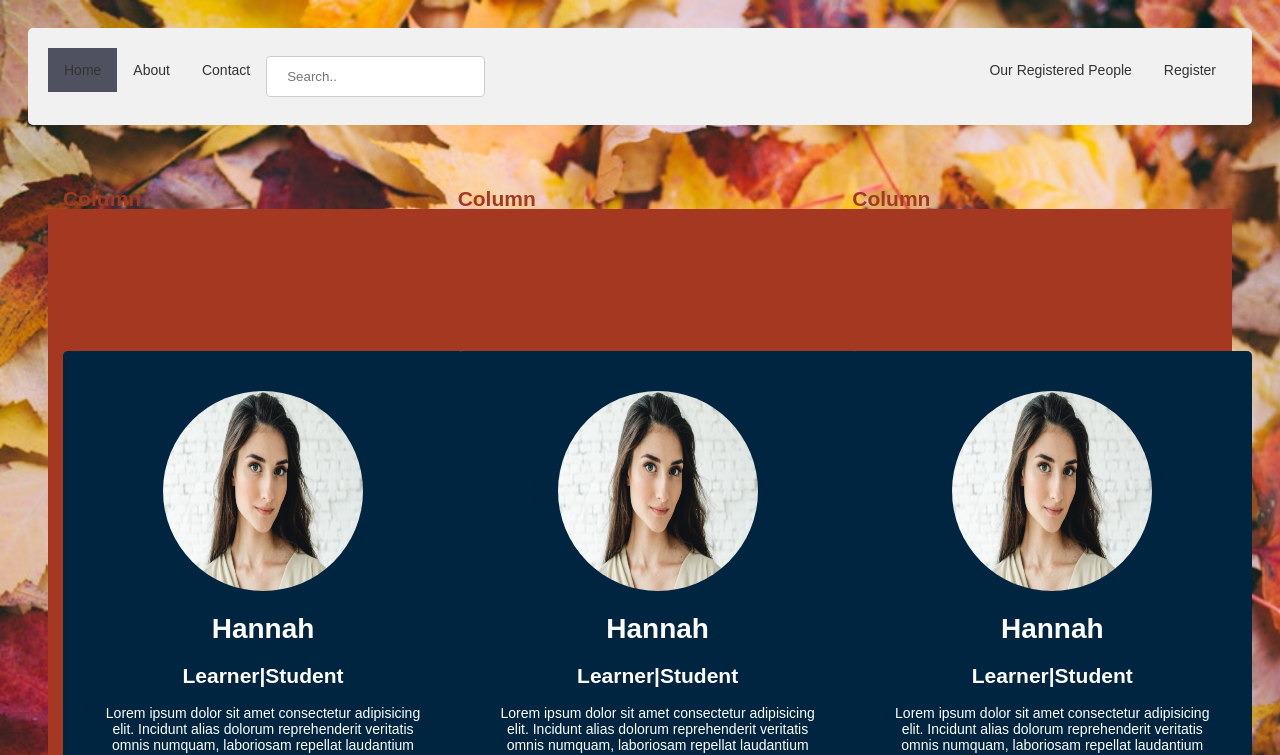
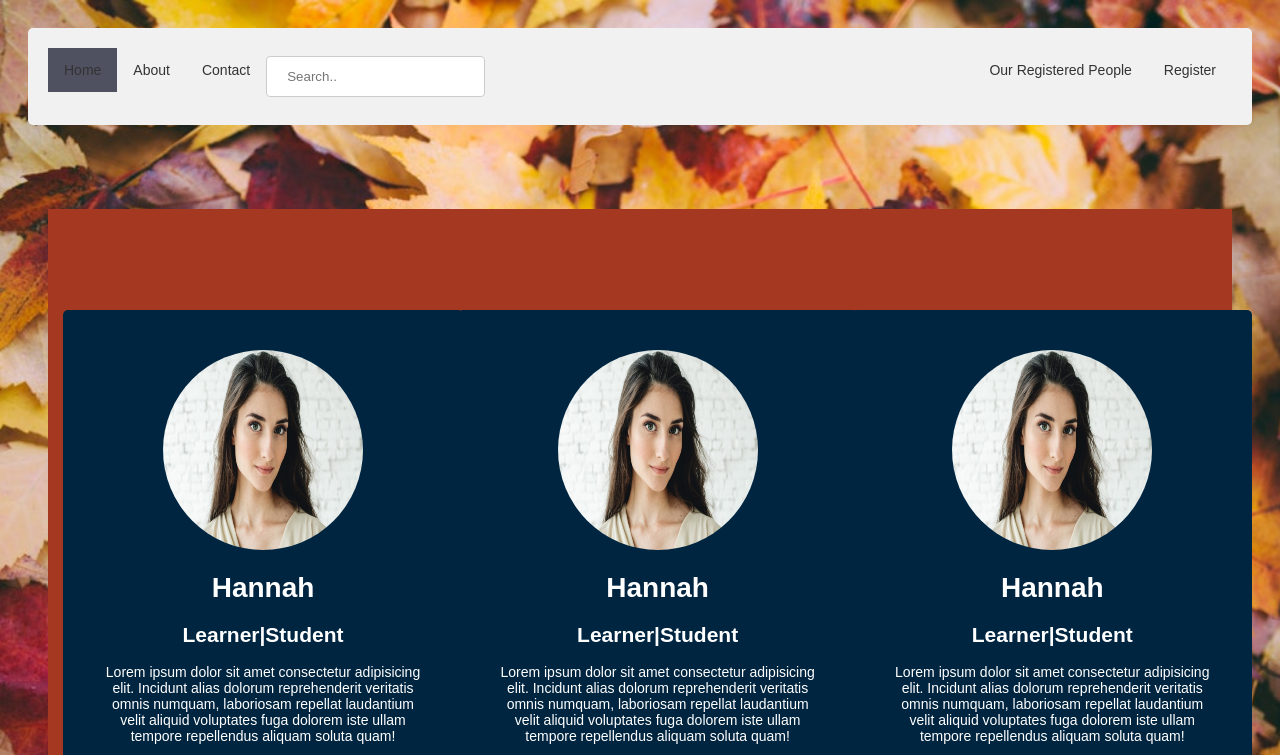
Before and after one commit to Salina1111/Task2, a plain HTML site: page index.html in a window 1280 px wide. Shown: the top 755 px of the page. Drawn offline with Linux system fonts and the light colour scheme.

```diff
--- a/index.html
+++ b/index.html
@@ -25,7 +25,7 @@
 
     <div class="bodysection">
             <div class="column">
-                <h2>Column</h2>
+
                     <div class = "prof-box">
                         <img src="Images/prof.jpg" class="prof-pic">
                         <h1>Hannah</h1>
@@ -40,7 +40,7 @@
                         </div>
                     </div>                </div>
                     <div class="column">
-                        <h2>Column</h2>
+
                         <div class = "prof-box">
                             <img src="Images/prof.jpg" class="prof-pic">
                             <h1>Hannah</h1>
@@ -56,7 +56,6 @@
                         </div>
                     </div>
                         <div class="column">
-                            <h2>Column</h2>
                             <div class = "prof-box">
                                 <img src="Images/prof.jpg" class="prof-pic">
                                 <h1>Hannah</h1>
```
